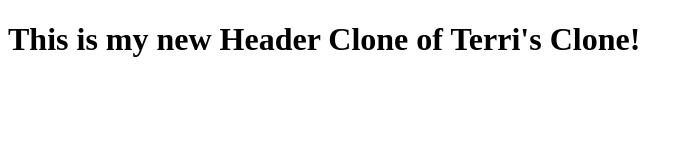
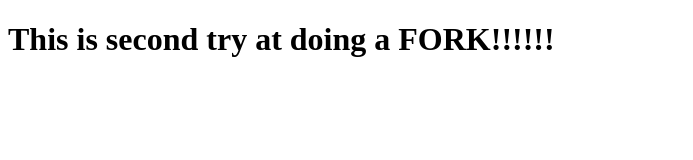
Before and after one commit to bgriffincoder/git_exercise-1, a plain HTML site: page index.html in a window 1280 px wide. Shown: the whole page, without its empty margins (0-693 px from the left). Drawn offline with Linux system fonts and the light colour scheme.

Commit message:
This is my secound try at a fork

```diff
--- a/index.html
+++ b/index.html
@@ -4,6 +4,6 @@
     <title></title>
 </head>
 <body>
-<h1>This is my new Header Clone of Terri's Clone!</h1>
+<h1>This is second try at doing a FORK!!!!!!</h1>
 </body>
 </html>
```
